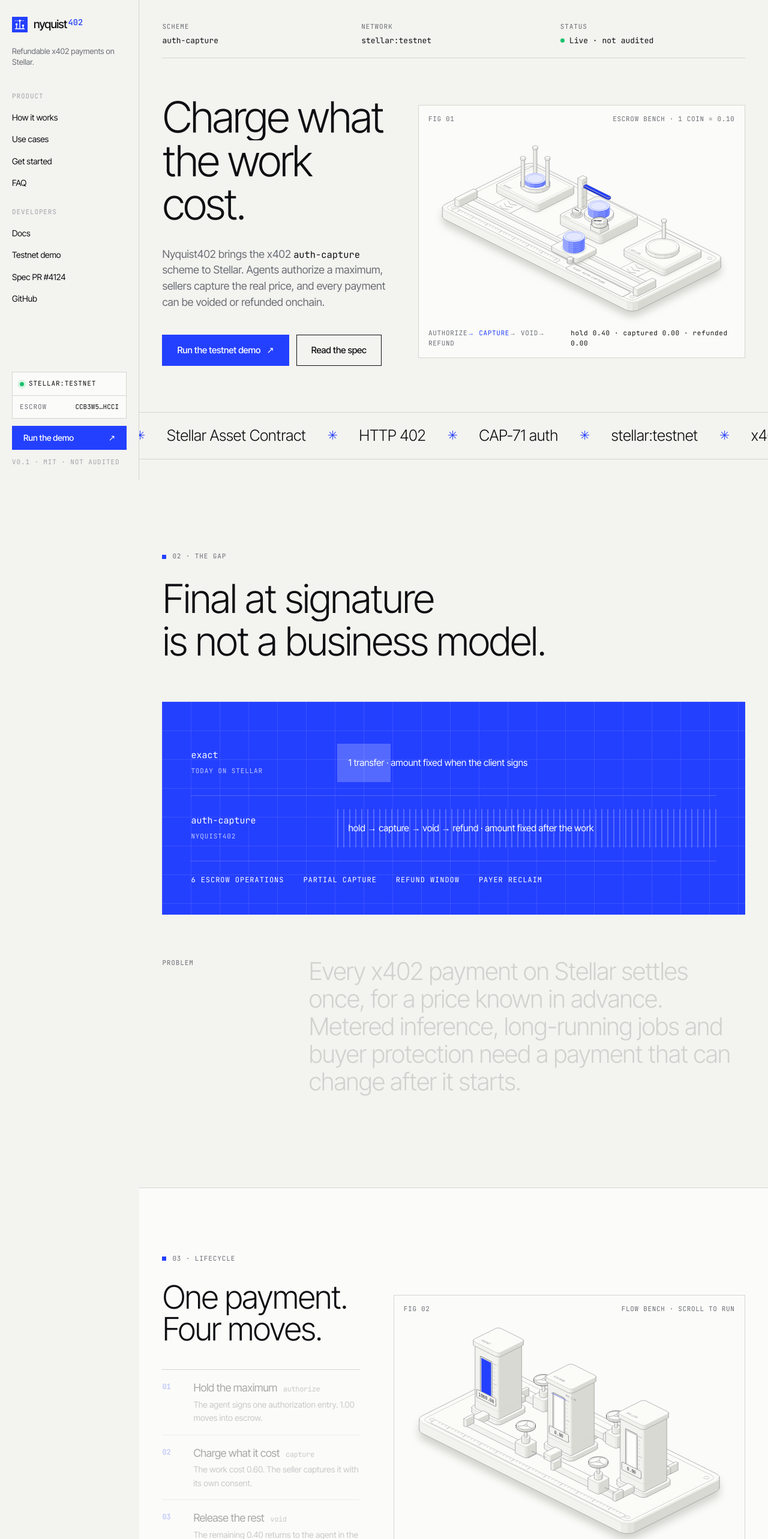
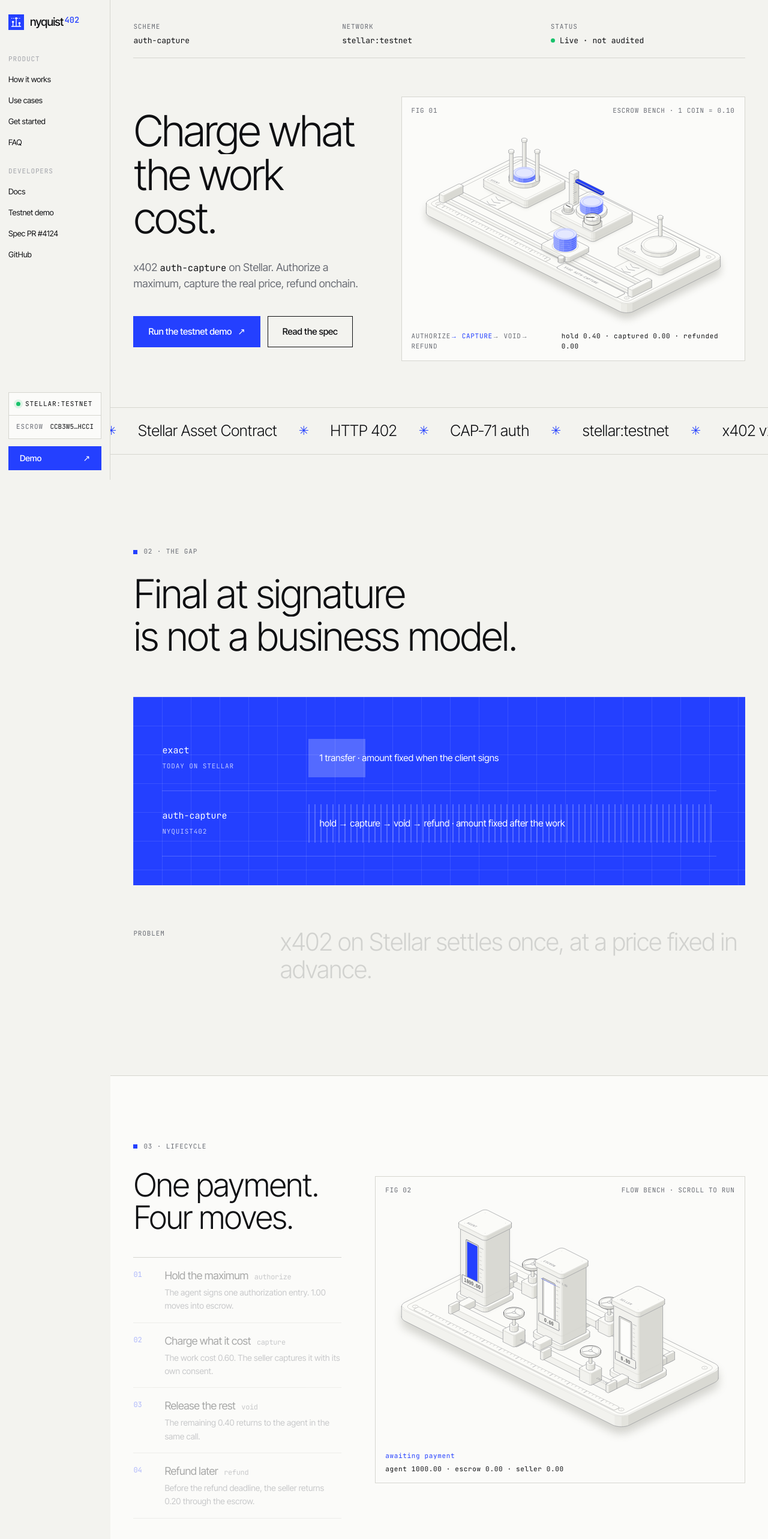
Before and after one commit to enliven17/nyquist402, a Next.js app in the folder web/: page / in a window 1280 px wide. Shown: the top 2566 px of the page at 60% size. Built offline with nearby package versions, Linux system fonts and the light colour scheme.

Commit message:
feat(web): thinner sidebar and shorter copy

```diff
--- a/web/app/landing.css
+++ b/web/app/landing.css
@@ -17,7 +17,7 @@
 .lead { font-size: clamp(1.05rem, 1.4vw, 1.25rem); line-height: 1.5; color: var(--muted); max-width: 34rem; margin-top: 32px; }
 .lead code { color: var(--ink); }
 
-.eyebrow, .t-cap, .meta-row dt, .side-head, .side-meta, .side-status {
+.eyebrow, .t-cap, .meta-row dt, .side-head, .side-status {
   font-family: var(--font-mono), monospace;
   font-size: 11px;
   letter-spacing: 0.08em;
@@ -51,17 +51,16 @@
 /* Top bar (mobile) and left sidebar (wide screens) */
 .topbar { position: sticky; top: 0; z-index: 50; background: color-mix(in srgb, var(--paper) 86%, transparent); backdrop-filter: blur(10px); border-bottom: 1px solid var(--line); }
 .topbar-inner { display: flex; align-items: center; justify-content: space-between; gap: 24px; height: 64px; }
-.side-tag, .side-nav, .side-status, .side-meta { display: none; }
+.side-nav, .side-status { display: none; }
 .side-foot { display: flex; }
 
 @media (min-width: 1100px) {
-  .topbar { position: fixed; inset: 0 auto 0 0; width: 232px; border-bottom: 0; border-right: 1px solid var(--line); background: var(--paper); backdrop-filter: none; }
-  .topbar-inner { flex-direction: column; align-items: stretch; justify-content: flex-start; gap: 0; height: 100%; max-width: none; padding: 26px 20px 20px; overflow-y: auto; }
-  .side-tag { display: block; margin: 14px 0 0; font-size: 13px; line-height: 1.4; color: var(--muted); max-width: 15em; }
-  .side-nav { display: flex; flex-direction: column; margin-top: 40px; }
+  .topbar { position: fixed; inset: 0 auto 0 0; width: 184px; border-bottom: 0; border-right: 1px solid var(--line); background: var(--paper); backdrop-filter: none; }
+  .topbar-inner { flex-direction: column; align-items: stretch; justify-content: flex-start; gap: 0; height: 100%; max-width: none; padding: 22px 14px 16px; overflow-y: auto; }
+  .side-nav { display: flex; flex-direction: column; margin-top: 32px; }
   .side-head { color: #a3a5ab; margin: 22px 0 8px; }
   .side-head:first-child { margin-top: 0; }
-  .side-nav a { position: relative; display: flex; justify-content: space-between; align-items: center; padding: 7px 10px 7px 12px; margin: 0 -10px 0 -12px; color: var(--ink); font-size: 14px; letter-spacing: -0.01em; transition: background 0.2s, color 0.2s; }
+  .side-nav a { position: relative; display: flex; justify-content: space-between; align-items: center; padding: 7px 10px 7px 12px; margin: 0 -10px 0 -12px; color: var(--ink); font-size: 13px; letter-spacing: -0.01em; transition: background 0.2s, color 0.2s; }
   .side-nav a::before { content: ""; position: absolute; left: 0; top: 8px; bottom: 8px; width: 2px; background: var(--accent); transform: scaleY(0); transition: transform 0.35s cubic-bezier(.2,.8,.2,1); }
   .side-nav a span { transition: transform 0.3s cubic-bezier(.2,.8,.2,1); }
   .side-nav a i { font-style: normal; font-size: 12px; color: var(--muted); opacity: 0; transform: translateX(-4px); transition: opacity 0.2s, transform 0.3s; }
@@ -78,8 +77,7 @@
   .side-status button:focus-visible { outline: 2px solid var(--accent); outline-offset: -2px; }
   .side-status code { color: var(--ink); font-size: 11px; text-transform: none; letter-spacing: 0; }
   .side-cta { justify-content: space-between; }
-  .side-meta { display: block; margin: 0; color: #a3a5ab; }
-  .landing main, .landing .foot { margin-left: 232px; }
+  .landing main, .landing .foot { margin-left: 184px; }
 }
 
 /* Hero */
@@ -113,7 +111,6 @@
 .bar-fill { position: absolute; left: 0; top: 0; bottom: 0; transform-origin: left; }
 .bar-exact { width: 14%; background: #ffffff38; }
 .bar-ac { width: 100%; background: repeating-linear-gradient(90deg, #fff 0 2px, transparent 2px 10px); opacity: 0.22; }
-.panel-foot { position: relative; display: flex; flex-wrap: wrap; gap: 8px 32px; padding-top: 22px; font-family: var(--font-mono), monospace; font-size: 12px; text-transform: uppercase; letter-spacing: 0.08em; }
 .why-copy { display: grid; grid-template-columns: 220px 1fr; gap: 24px; margin-top: 72px; }
 .fill-text { font-size: clamp(1.6rem, 3.2vw, 2.9rem); line-height: 1.12; letter-spacing: -0.03em; font-weight: 300; max-width: 22em; }
 
@@ -206,13 +203,6 @@
 .band-mark circle { fill: var(--accent); }
 
 /* Resources */
-.resources { padding: clamp(80px, 10vw, 120px) 0 !important; }
-.res-grid { display: grid; grid-template-columns: repeat(4, 1fr); gap: 1px; background: var(--line); border: 1px solid var(--line); }
-.res { background: var(--paper); padding: 24px; min-height: 220px; display: flex; flex-direction: column; color: var(--ink); transition: background 0.3s, color 0.3s; }
-.res-title { font-size: 22px; letter-spacing: -0.03em; line-height: 1.15; margin-top: 12px; flex: 1; }
-.res-sub { display: flex; justify-content: space-between; font-family: var(--font-mono), monospace; font-size: 11px; color: var(--muted); }
-.res:hover { background: var(--ink); color: var(--paper); }
-.res:hover .t-cap, .res:hover .res-sub { color: #9a9da6; }
 
 /* Footer */
 .foot { border-top: 1px solid var(--line); padding: 64px 0 0 !important; overflow: hidden; color: var(--ink); }
@@ -231,7 +221,7 @@
   .steps { margin-top: 20px; }
   .steps li { padding: 10px 0; }
   .step-text { display: none; }
-  .start-grid, .res-grid { grid-template-columns: 1fr 1fr; }
+  .start-grid { grid-template-columns: 1fr 1fr; }
   .foot-cols { grid-template-columns: 1fr 1fr; }
 }
 @media (max-width: 720px) {
@@ -239,7 +229,7 @@
   .meta-row { grid-template-columns: 1fr 1fr; }
   .meta-row dl:last-child { grid-column: span 2; }
   .panel-row, .why-copy { grid-template-columns: 1fr; gap: 10px; }
-  .feature-grid, .start-grid, .res-grid { grid-template-columns: 1fr; }
+  .feature-grid, .start-grid { grid-template-columns: 1fr; }
   .use-list li { grid-template-columns: 1fr 28px; }
   .use-text { grid-column: 1; }
   .use-arrow { grid-row: 1; grid-column: 2; }
--- a/web/app/page.tsx
+++ b/web/app/page.tsx
@@ -16,42 +16,40 @@ const ticker = ["x402 v2", "auth-capture", "Soroban", "Stellar Asset Contract",
 const features = [
   {
     title: "Consent, enforced onchain",
-    text: "Capture, void and refund need the seller's own authorization entry over the exact arguments. The contract checks it, not the facilitator.",
+    text: "The contract checks the seller's signature on every capture, void and refund.",
     icon: "M8 32h32M14 32V18h20v14M20 18v-5a4 4 0 0 1 8 0v5",
   },
   {
     title: "Replay protection from the protocol",
-    text: "Every Soroban authorization carries a nonce and an expiry ledger. Each consent is single-use without extra contract state.",
+    text: "Soroban nonces make every consent single-use.",
     icon: "M10 24a14 14 0 1 0 4-10M10 8v6h6M24 16v9l6 4",
   },
   {
     title: "One signature, no XLM for payers",
-    text: "The agent signs once. The token transfer is a sub-invocation of that same entry, and the facilitator pays network fees.",
+    text: "The agent signs once. The facilitator pays the fees.",
     icon: "M8 36c6-2 8-14 14-14s6 8 12 8 6-6 6-6M8 12h14",
   },
   {
     title: "Refunds anyone can fund",
-    text: "The refund funder signs an entry rooted at the escrow call, so a seller, a treasury or an insurer can cover it.",
+    text: "A seller, treasury or insurer can cover a refund.",
     icon: "M24 8v32M12 20l12-12 12 12M10 40h28",
   },
 ];
 
 const uses = [
-  ["AI agents", "Give an agent a ceiling, not a blank check. It authorizes the maximum per task and pays what the task used."],
-  ["Inference APIs", "Bill by tokens generated. Hold the budget, capture the metered amount, release the rest."],
-  ["Long-running jobs", "Rendering, training, crawling. Capture in parts as work completes, void if it fails."],
-  ["Data marketplaces", "Pay for a query before the row count is known. Refund rows that fail validation."],
-  ["Commerce", "Authorize at checkout, capture on shipment, refund within the window. Card semantics, settled on Stellar."],
-  ["MCP tools", "Paid tool calls whose price depends on the result, with a clear path to make the buyer whole."],
+  ["AI agents", "A spending ceiling per task, not a blank check."],
+  ["Inference APIs", "Bill by tokens generated."],
+  ["Long-running jobs", "Capture in parts, void on failure."],
+  ["Data marketplaces", "Pay before the row count is known."],
+  ["Commerce", "Authorize at checkout, capture on shipment."],
+  ["MCP tools", "Tool calls priced by their result."],
 ];
 
 const faq = [
-  ["How is this different from the exact scheme?", "exact moves a fixed amount the moment the client signs, and it is final. auth-capture holds up to a signed maximum in escrow. The seller then captures any amount up to it, releases the rest, and can refund later."],
-  ["Who holds the funds during a hold?", "The escrow contract. Funds leave it only through capture, void, refund or reclaim. If the seller never acts, the payer reclaims the whole hold after the capture deadline."],
-  ["Can the facilitator move funds on its own?", "No. It submits transactions and pays fees. Every capture, void and refund needs the seller's consent entry, and the contract rejects the facilitator as consent address or refund funder."],
-  ["Does the payer need XLM?", "No. The payer signs an authorization entry and holds only the payment token. The facilitator is the transaction source."],
-  ["Is it compatible with auth-capture on EVM?", "It is the same scheme and lifecycle in x402 v2. The Stellar binding is a separate spec that maps each step to Soroban authorization instead of ERC-3009 or Permit2."],
-  ["Is it audited?", "Not yet. The escrow is live on testnet. An audit comes before any mainnet deployment."],
+  ["How is this different from the exact scheme?", "exact moves a fixed, final amount. auth-capture holds a maximum in escrow; the seller captures part of it and can refund later."],
+  ["Who holds the funds during a hold?", "The escrow contract. If the seller never acts, the payer reclaims the hold after the deadline."],
+  ["Can the facilitator move funds on its own?", "No. Every capture, void and refund needs the seller's signature."],
+  ["Is it audited?", "Not yet. An audit comes before mainnet."],
 ];
 
 export default function Home() {
@@ -77,8 +75,7 @@ export default function Home() {
               <div>
                 <h1 className="hero-title" data-split="now">Charge what<br />the work cost.</h1>
                 <p className="lead" data-reveal>
-                  Nyquist402 brings the x402 <code>auth-capture</code> scheme to Stellar. Agents authorize a maximum,
-                  sellers capture the real price, and every payment can be voided or refunded onchain.
+                  x402 <code>auth-capture</code> on Stellar. Authorize a maximum, capture the real price, refund onchain.
                 </p>
                 <div className="cta-row" data-reveal>
                   <a href="/demo" className="pill pill-accent pill-lg">Run the testnet demo <span aria-hidden>↗</span></a>
@@ -115,16 +112,12 @@ export default function Home() {
                 <div className="panel-label"><code>auth-capture</code><span>Nyquist402</span></div>
                 <div className="bar"><div className="bar-fill bar-ac" data-line /><b>hold → capture → void → refund · amount fixed after the work</b></div>
               </div>
-              <div className="panel-foot">
-                <span>6 escrow operations</span><span>partial capture</span><span>refund window</span><span>payer reclaim</span>
-              </div>
             </div>
 
             <div className="why-copy">
               <p className="t-cap">Problem</p>
               <p className="fill-text" data-fill>
-                Every x402 payment on Stellar settles once, for a price known in advance. Metered inference,
-                long-running jobs and buyer protection need a payment that can change after it starts.
+                x402 on Stellar settles once, at a price fixed in advance.
               </p>
             </div>
           </div>
@@ -176,14 +169,13 @@ export default function Home() {
             <p className="eyebrow"><span className="tick" />05 · Status</p>
             <div className="proof-grid">
               <blockquote className="proof-quote" data-fill>
-                The escrow is deployed on testnet, the mechanism ships inside the official <em>@x402/stellar</em> SDK,
-                and the Stellar binding is <em>under review at the x402 Foundation</em>.
+                Live on testnet. Spec <em>under review at the x402 Foundation</em>.
               </blockquote>
               <dl className="stats">
-                <div><dt><span data-count="24">24</span></dt><dd>contract tests, incl. a randomized invariant run</dd></div>
-                <div><dt><span data-count="317">317</span></dt><dd>SDK unit tests across client, server, facilitator</dd></div>
-                <div><dt><span data-count="1">1</span></dt><dd>signature from the payer per payment</dd></div>
-                <div><dt><span data-count="0">0</span></dt><dd>XLM the payer needs to hold</dd></div>
+                <div><dt><span data-count="24">24</span></dt><dd>contract tests</dd></div>
+                <div><dt><span data-count="317">317</span></dt><dd>SDK tests</dd></div>
+                <div><dt><span data-count="1">1</span></dt><dd>payer signature</dd></div>
+                <div><dt><span data-count="0">0</span></dt><dd>XLM for the payer</dd></div>
               </dl>
             </div>
             <a href={ESCROW_URL} className="contract-chip" data-reveal>
@@ -199,13 +191,12 @@ export default function Home() {
             <h2 className="h-lg" data-split>Three roles.<br />One package.</h2>
             <div className="start-grid">
               {[
-                ["Seller", "Price the route and sign consent for capture, void and refund.", `new AuthCaptureStellarScheme({\n  consentSigner: receiver,\n})`],
-                ["Agent", "Sign one authorization per payment. Hold only the token.", `new x402Client().register(\n  "stellar:testnet",\n  new AuthCaptureStellarScheme(agent),\n)`],
-                ["Facilitator", "Operate the escrow, submit calls, pay fees. Never move its own funds.", `new AuthCaptureStellarScheme(\n  [operator],\n  { feeTerms: { maxFeeBps: 0 } },\n)`],
-              ].map(([role, text, code]) => (
+                ["Seller", `new AuthCaptureStellarScheme({\n  consentSigner: receiver,\n})`],
+                ["Agent", `new x402Client().register(\n  "stellar:testnet",\n  new AuthCaptureStellarScheme(agent),\n)`],
+                ["Facilitator", `new AuthCaptureStellarScheme(\n  [operator],\n  { feeTerms: { maxFeeBps: 0 } },\n)`],
+              ].map(([role, code]) => (
                 <article className="start-card" key={role} data-reveal>
                   <div className="start-head"><h3>{role}</h3><span className="t-cap">@x402/stellar/auth-capture</span></div>
-                  <p>{text}</p>
                   <pre><code>{code}</code></pre>
                 </article>
               ))}
@@ -244,32 +235,12 @@ export default function Home() {
           </div>
         </section>
 
-        {/* Resources */}
-        <section className="resources">
-          <div className="wrap">
-            <p className="eyebrow"><span className="tick" />Resources</p>
-            <div className="res-grid">
-              {[
-                ["Spec", "Stellar binding for auth-capture", "x402-foundation/x402 #4124", SPEC_PR],
-                ["Proposal", "Scheme proposal and discussion", "x402-foundation/x402 #4122", ISSUE_URL],
-                ["Docs", "Seller, agent and facilitator setup", "nyquist402 / docs", "/docs"],
-                ["Demo", "Full lifecycle with real transactions", "stellar:testnet", "/demo"],
-              ].map(([kind, title, sub, href]) => (
-                <a className="res" key={kind} href={href} data-reveal>
-                  <span className="t-cap">{kind}</span>
-                  <span className="res-title">{title}</span>
-                  <span className="res-sub">{sub}<span aria-hidden>↗</span></span>
-                </a>
-              ))}
-            </div>
-          </div>
-        </section>
       </main>
 
       <footer className="foot">
         <div className="wrap">
           <div className="foot-cols">
-            <div><Logo size={22} /><p className="t-cap" style={{ marginTop: 14 }}>Refundable x402 payments on Stellar.</p></div>
+            <div><Logo size={22} /></div>
             <div><p className="t-cap">Product</p><a href="/demo">Demo</a><a href="/docs">Docs</a><a href="#lifecycle">How it works</a></div>
             <div><p className="t-cap">Protocol</p><a href={SPEC_PR}>Spec PR</a><a href={ISSUE_URL}>Proposal</a><a href={ESCROW_URL}>Escrow</a></div>
             <div><p className="t-cap">Source</p><a href={REPO_URL}>GitHub</a><span>MIT license</span><span>Not audited</span></div>
--- a/web/components/landing/Sidebar.tsx
+++ b/web/components/landing/Sidebar.tsx
@@ -65,7 +65,6 @@ export default function Sidebar() {
     <header className="topbar">
       <div className="wrap topbar-inner">
         <a href="/" className="topbar-logo"><Logo size={26} /></a>
-        <p className="side-tag">Refundable x402 payments on Stellar.</p>
 
         <nav className="side-nav" aria-label="Site">
           <p className="side-head">Product</p>
@@ -82,8 +81,7 @@ export default function Sidebar() {
               <code>{copied ? "copied" : `${ESCROW.slice(0, 6)}…${ESCROW.slice(-4)}`}</code>
             </button>
           </div>
-          <a href="/demo" className="pill pill-accent side-cta">Run the demo <span aria-hidden>↗</span></a>
-          <p className="side-meta">v0.1 · MIT · not audited</p>
+          <a href="/demo" className="pill pill-accent side-cta">Demo <span aria-hidden>↗</span></a>
         </div>
       </div>
     </header>
```
Also changed, not shown: web/app/demo/page.tsx (+8 -9 lines).
